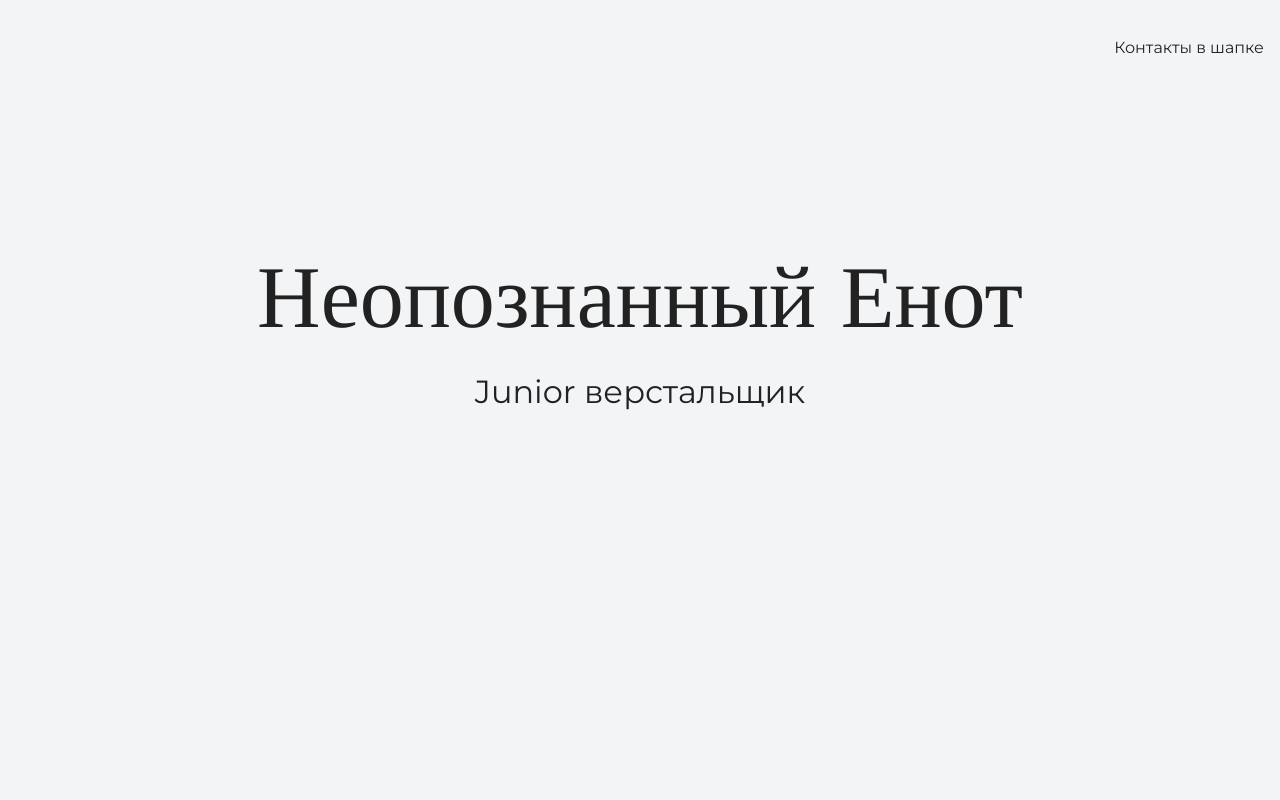
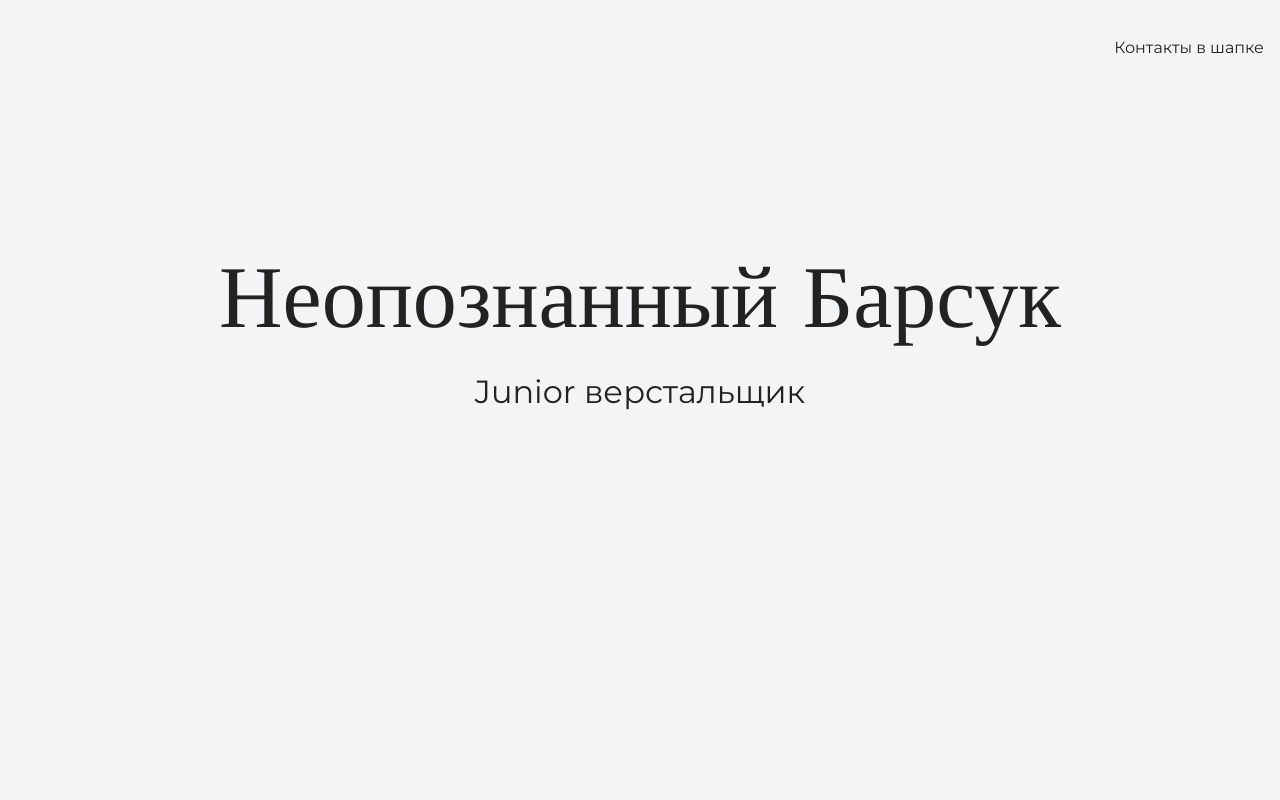
Before and after one commit to Dmitry363/cat-site, a plain HTML site: page index.html in a window 1280 px wide. Shown: the top 800 px of the page. Drawn offline with nearby package versions, Linux system fonts and the light colour scheme.

Commit message:
Редактирую сайт

```diff
--- a/index.html
+++ b/index.html
@@ -15,7 +15,7 @@
 
     <section class="hero-image">
       <div class="container">
-      	<h1 class="heading">Неопознанный Енот</h1>
+      	<h1 class="heading">Неопознанный Барсук</h1>
       <p>Junior верстальщик</p>
       </div>
     </section>
```
